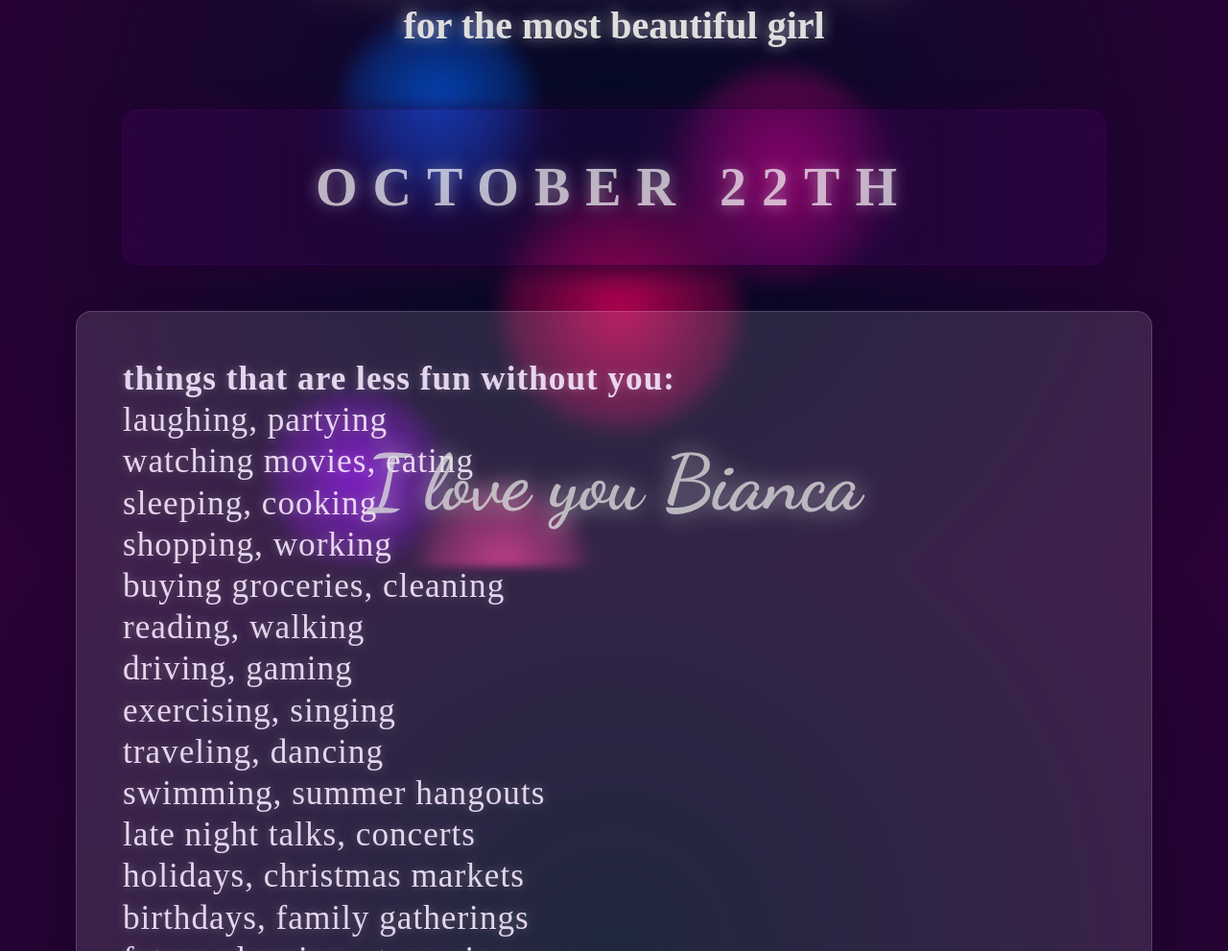
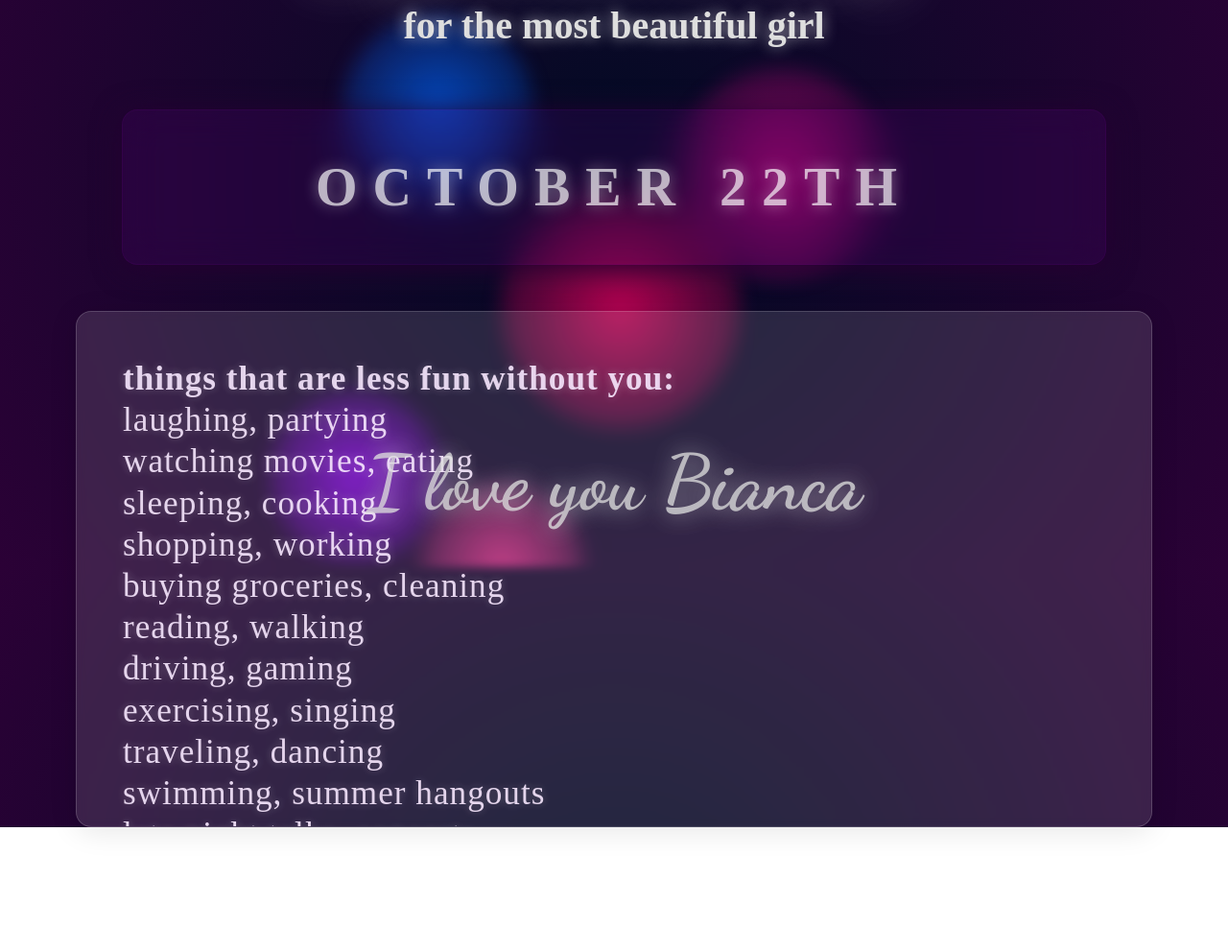
Before and after one commit to code4bebo/apoemaday, a plain HTML site: page index.html in a window 1280 px wide. Shown: the part 209-1200 px from the top of the page at 96% size. After the commit the page ends 1071 px from the top, so only its background shows below. Drawn offline with Linux system fonts and the light colour scheme.

Commit message:
Update style.css

```diff
--- a/style.css
+++ b/style.css
@@ -74,6 +74,8 @@ h1 {
 #poem {
     padding: 3rem;
     margin-top: 3rem;
+    max-height: 55vh;
+    overflow-y: auto;
 }
 
 #poem-text {
```
